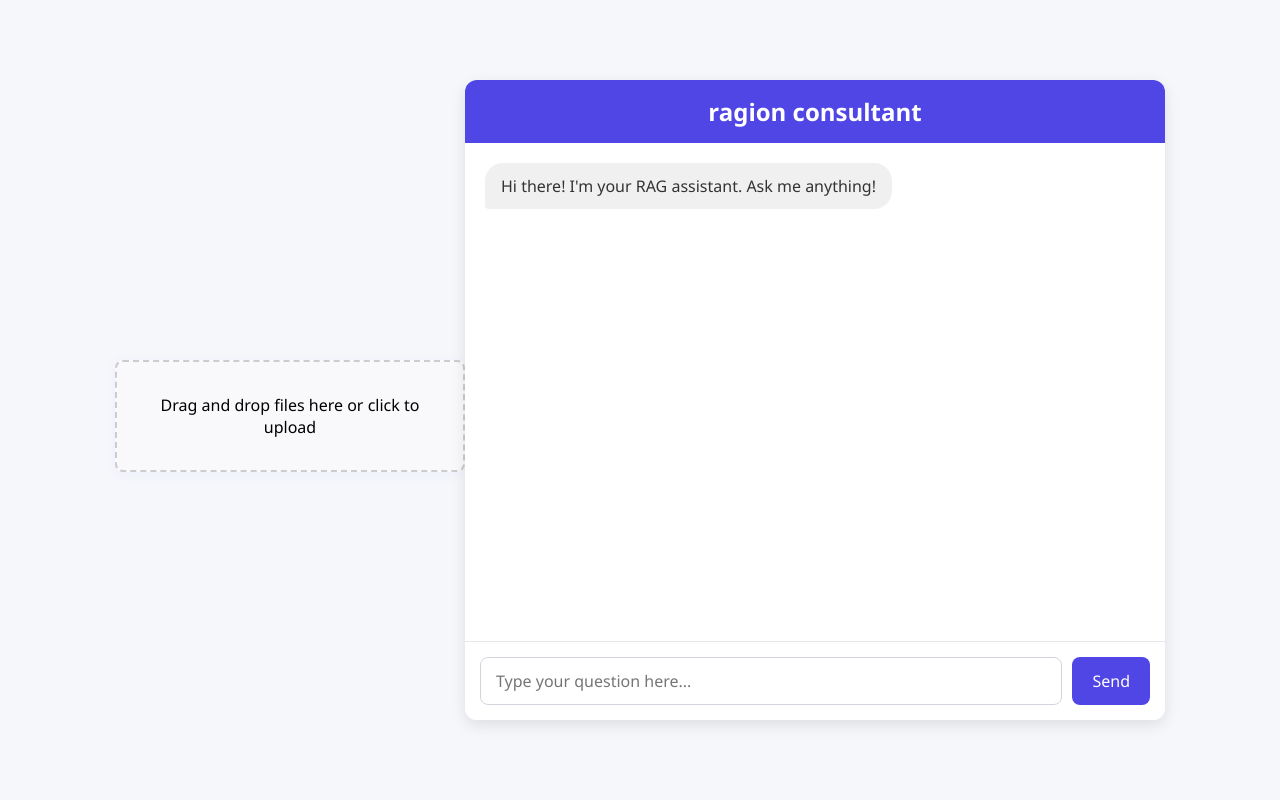
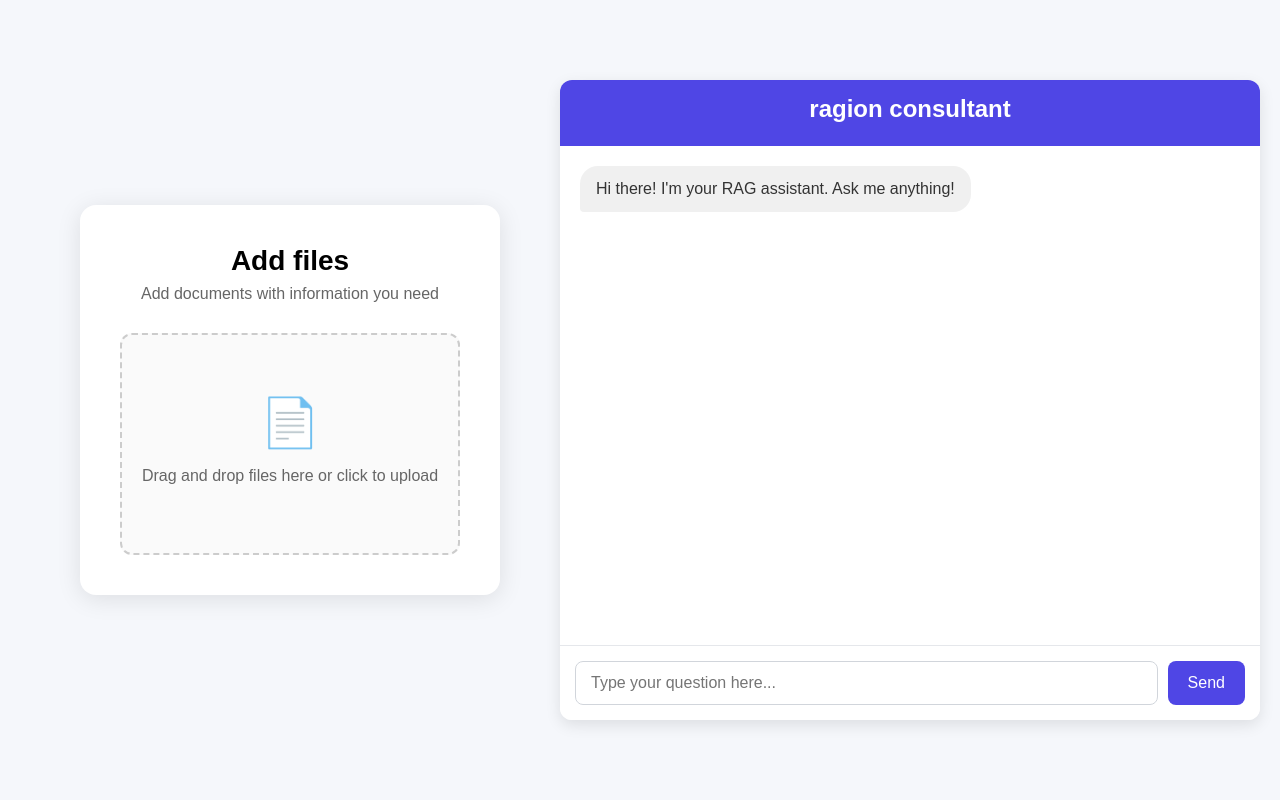
Before and after one commit to emmanueluwa/ragion, a Flask app: page / in a window 1280 px wide. Run offline with Flask 3, Linux system fonts and the light colour scheme.

Commit message:
updating styling for document upload card

```diff
--- a/static/style.css
+++ b/static/style.css
@@ -3,7 +3,7 @@
   margin: 0;
   padding: 0;
   box-sizing: border-box;
-  font-family: "Segoe UI", Tahoma, Geneva, Verdana, sans-serif;
+  font-family: sans-serif;
 }
 
 body {
@@ -17,27 +17,58 @@ body {
 
 /* File uploader */
 .file-uploader-container {
-  display: flex;
-  justify-content: center;
-  margin-top: 2rem;
+  max-width: 600px;
+  margin: 0 auto;
+  background: white;
+  border-radius: 16px;
+  box-shadow: 0 4px 24px rgb(0, 0, 0, 0.1);
+  padding: 40px;
+}
+
+h1 {
+  font-size: 28px;
+  margin-bottom: 8px;
+  text-align: center;
+}
+
+.subtitle {
+  text-align: center;
+  color: #666;
+  margin-bottom: 30px;
 }
 
 .file-uploader {
-  background: #f9f9fb;
   border: 2px dashed #ccc;
-  padding: 20px;
-  padding: 2rem 2.5rem;
+  border-radius: 12px;
+  padding: 60px 20px;
   text-align: center;
-  width: 350px;
   cursor: pointer;
-  transition: box-shadow 0.2s;
-  box-shadow: 0 2px 12px rgba(108, 99, 255, 0.05);
-  border-radius: 8px;
-  /* margin-right: 50px; */
+  transition: all 0.3s;
+  background: #fafafa;
+}
+
+.file-uploader:hover {
+  border-color: #000;
+  background: #f5f5f5;
+}
+
+.file-uplaoder.drag-over {
+  border-color: #000;
+  background: #eee;
 }
 
 .file-uploader input[type="file"] {
   display: none;
+}
+
+.upload-icon {
+  font-size: 48px;
+  margin-bottom: 16px;
+}
+
+.upload-text {
+  color: #666;
+  margin-bottom: 8px;
 }
 
 .file-list {
--- a/templates/index.html
+++ b/templates/index.html
@@ -4,6 +4,11 @@
     <meta charset="UTF-8" />
     <meta name="viewport" content="width=device-width, initial-scale=1.0" />
     <title>Simple RAG Chatbot</title>
+
+    <link
+      rel="stylesheet"
+      href="https://cdnjs.cloudflare.com/ajax/libs/font-awesome/4.7.0/css/font-awesome.min.css"
+    />
     <link
       rel="stylesheet"
       href="{{ url_for('static', filename='style.css') }}"
@@ -11,8 +16,14 @@
   </head>
   <body>
     <div class="file-uploader-container">
+      <h1>Add files</h1>
+      <p class="subtitle">Add documents with information you need</p>
+
       <div class="file-uploader">
-        <p>Drag and drop files here or click to upload</p>
+        <div class="upload-area" id="uploadArea">
+          <div class="upload-icon">&#128196;</i></div>
+          <p class="upload-text">Drag and drop files here or click to upload</p>
+        </div>
         <input type="file" id="file-input" multiple />
         <div id="file-list"></div>
       </div>
```
Also changed, not shown: 4 other files.
